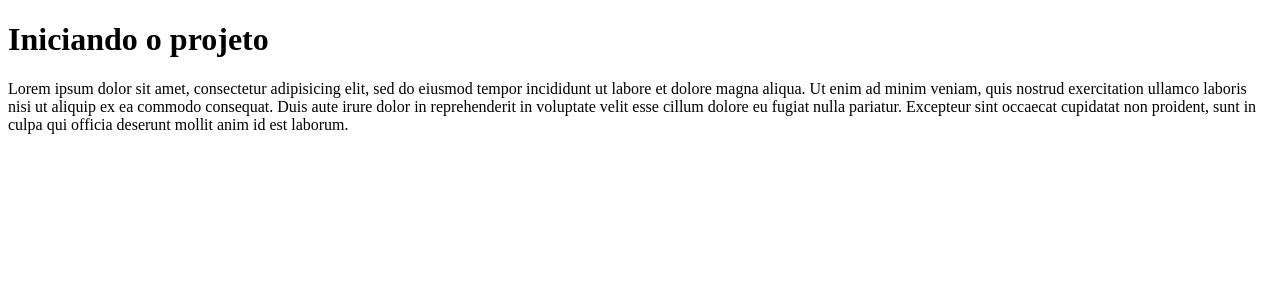
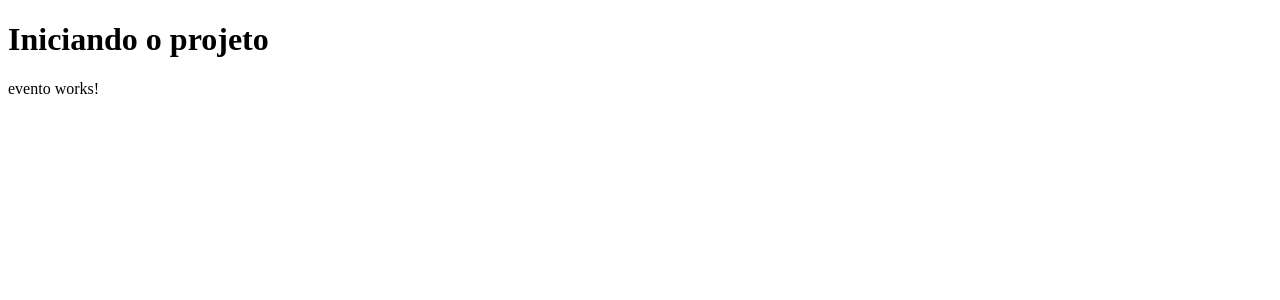
Before and after one commit to girliansantos/agenda, an Angular app: page / in a window 1280 px wide. Shown: the top 300 px of the page. Built offline with nearby package versions, Linux system fonts and the light colour scheme.

Commit message:
criado componente agenda

```diff
--- a/src/app/app.component.html
+++ b/src/app/app.component.html
@@ -1,7 +1,2 @@
 <h1>Iniciando o projeto</h1>
-<p>Lorem ipsum dolor sit amet, consectetur adipisicing elit, sed do eiusmod
-tempor incididunt ut labore et dolore magna aliqua. Ut enim ad minim veniam,
-quis nostrud exercitation ullamco laboris nisi ut aliquip ex ea commodo
-consequat. Duis aute irure dolor in reprehenderit in voluptate velit esse
-cillum dolore eu fugiat nulla pariatur. Excepteur sint occaecat cupidatat non
-proident, sunt in culpa qui officia deserunt mollit anim id est laborum.</p>
+<evento></evento>
--- a/src/app/app.module.ts
+++ b/src/app/app.module.ts
@@ -3,10 +3,12 @@ import { BrowserModule } from '@angular/platform-browser';
 
 import { AppRoutingModule } from './app-routing.module';
 import { AppComponent } from './app.component';
+import { EventoComponent } from './components/evento/evento.component';
 
 @NgModule({
   declarations: [
-    AppComponent
+    AppComponent,
+    EventoComponent
   ],
   imports: [
     BrowserModule,
--- /dev/null
+++ b/src/app/components/evento/evento.component.html
@@ -0,0 +1 @@
+<p>evento works!</p>
--- /dev/null
+++ b/src/app/components/evento/evento.component.ts
@@ -0,0 +1,15 @@
+import { Component, OnInit } from '@angular/core';
+
+@Component({
+  selector: 'evento',
+  templateUrl: './evento.component.html',
+  styleUrls: ['./evento.component.css']
+})
+export class EventoComponent implements OnInit {
+
+  constructor() { }
+
+  ngOnInit(): void {
+  }
+
+}
```
Also changed, not shown: src/app/components/evento/evento.component.css (added), 1 other file (tests, documents, lock files or other folders).
